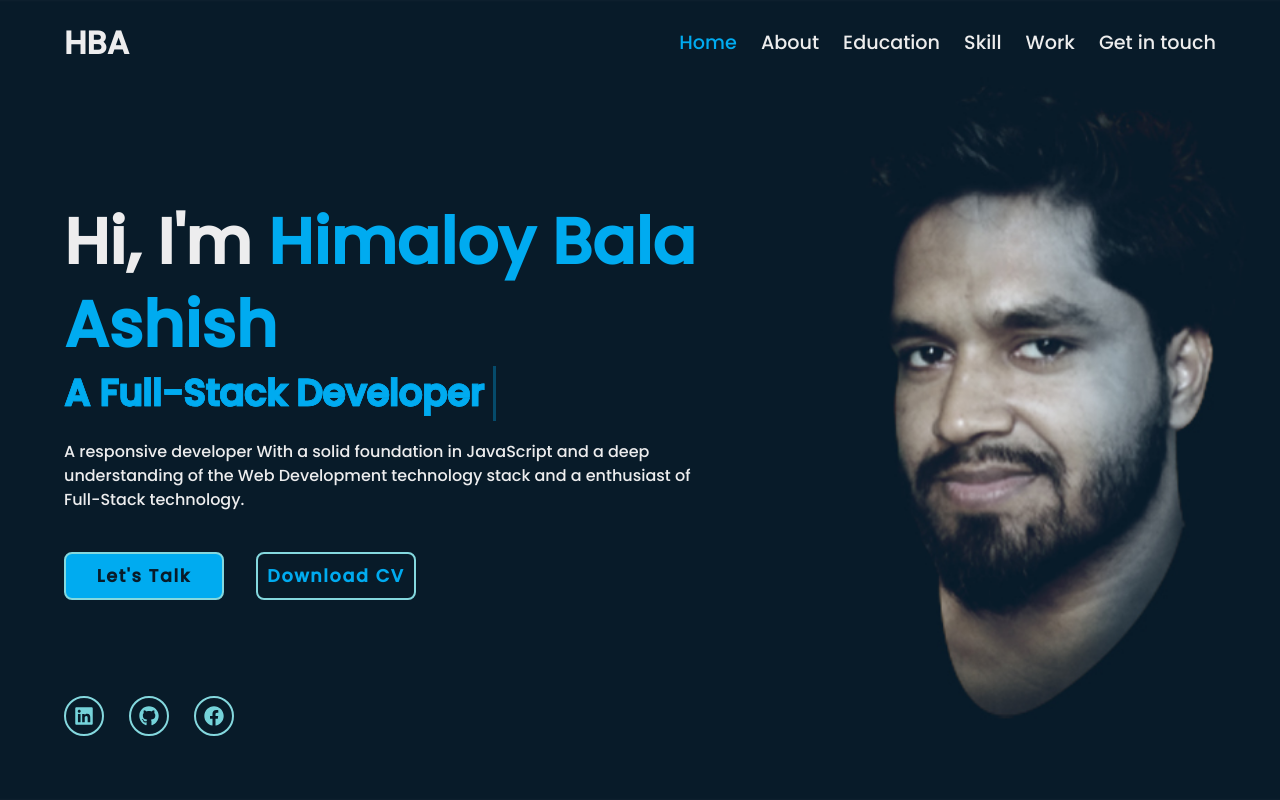
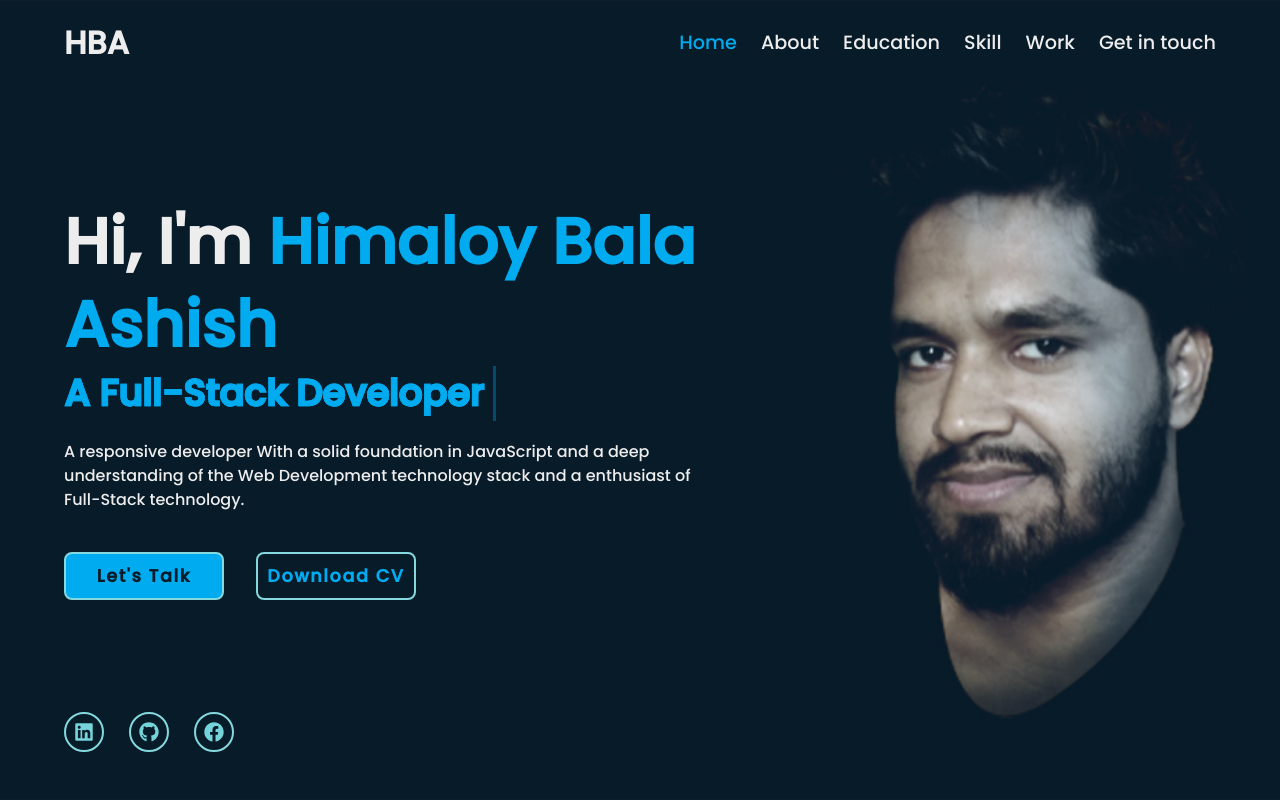
Before and after one commit to HimaloyAshis/portfolio-ab, a React (Vite) app: page / in a window 1280 px wide. Shown: the top 800 px of the page. Built offline with nearby package versions, Linux system fonts and the light colour scheme.

Commit message:
social mb done

```diff
--- a/src/Page/Home/Home.css
+++ b/src/Page/Home/Home.css
@@ -195,7 +195,7 @@
 
 .social {
     position: absolute;
-    bottom: 4rem;
+    bottom: 3rem;
     width: 170px;
     /* background: red; */
     display: flex;
```
